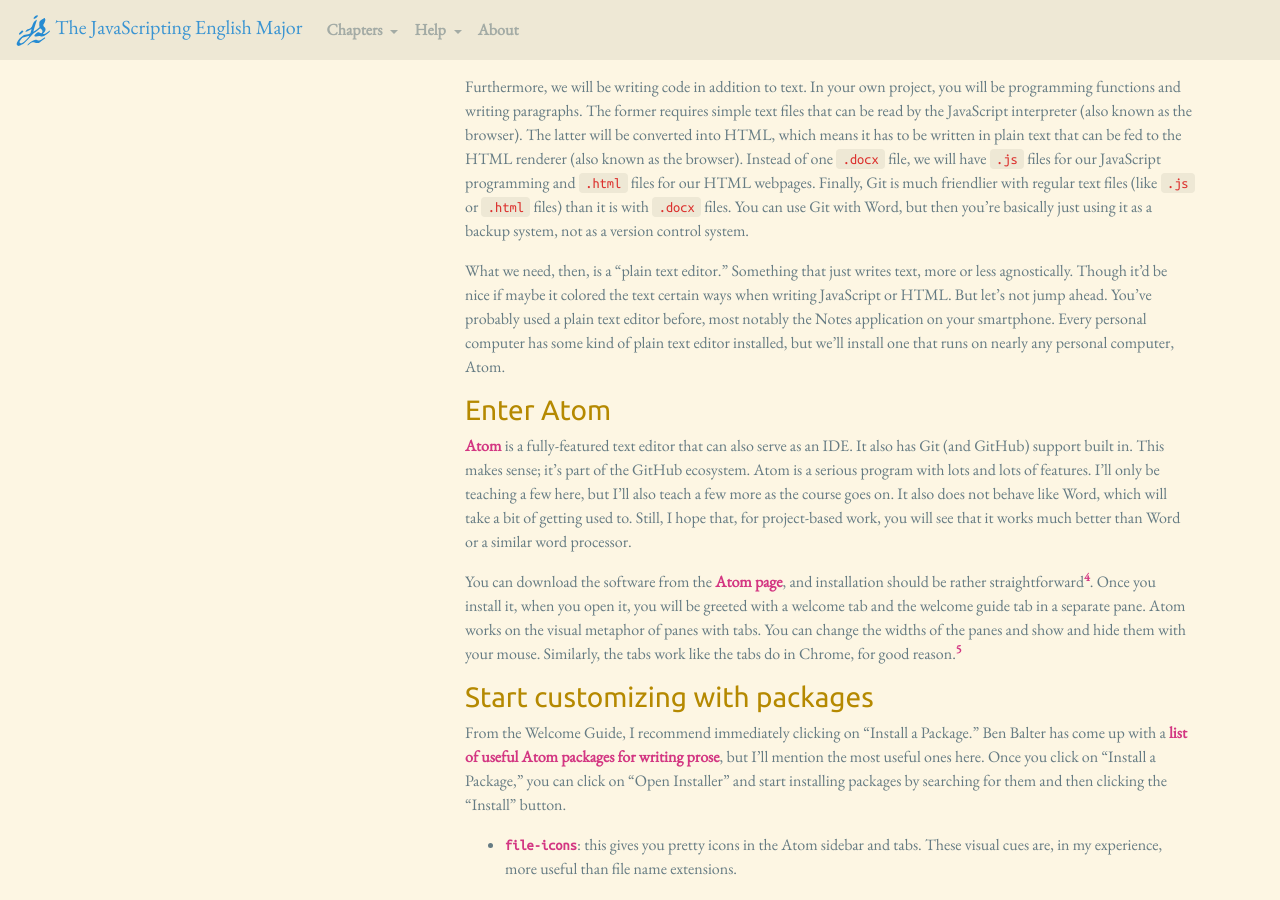
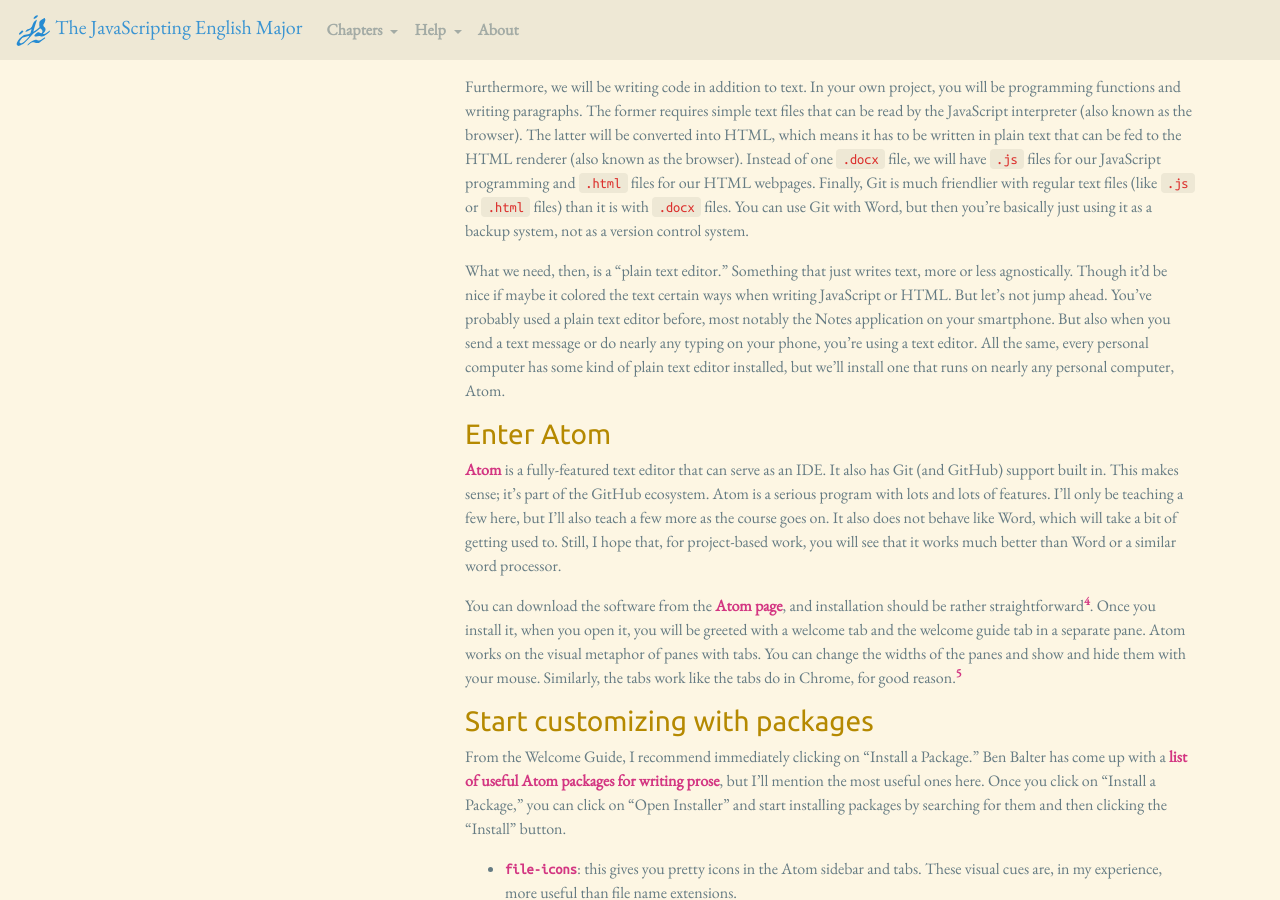
Before and after one commit to muziejus/javascripting-english-major, a Jekyll site: the page built from _chapters/environment.md, in a window 1280 px wide and 900 px high, scrolled down 2649 px. Built offline with Jekyll 4.4.1, drawn with Linux system fonts in a browser that asks for light colours; nearby versions of some CDN libraries.

Commit message:
Edit environment up to the point where I need to introduce eslint.

```diff
--- a/_chapters/environment.md
+++ b/_chapters/environment.md
@@ -189,13 +189,14 @@
 more or less agnostically. Though it’d be nice if maybe it colored the text
 certain ways when writing JavaScript or HTML. But let’s not jump ahead. You’ve
 probably used a plain text editor before, most notably the Notes application
-on your smartphone. Every personal computer has some kind of plain text editor
-installed, but we’ll install one that runs on nearly any personal computer,
-Atom.
+on your smartphone. But also when you send a text message or do nearly any
+typing on your phone, you’re using a text editor. All the same, every personal
+computer has some kind of plain text editor installed, but we’ll install one
+that runs on nearly any personal computer, Atom.
 
 ### Enter Atom
 
-[Atom](http://atom.io) is a fully-featured text editor that can also serve as
+[Atom](http://atom.io) is a fully-featured text editor that can serve as
 an IDE. It also has Git (and GitHub) support built in. This makes sense; it’s
 part of the GitHub ecosystem. Atom is a serious program with lots and lots of
 features. I’ll only be teaching a few here, but I’ll also teach a few more as
```
